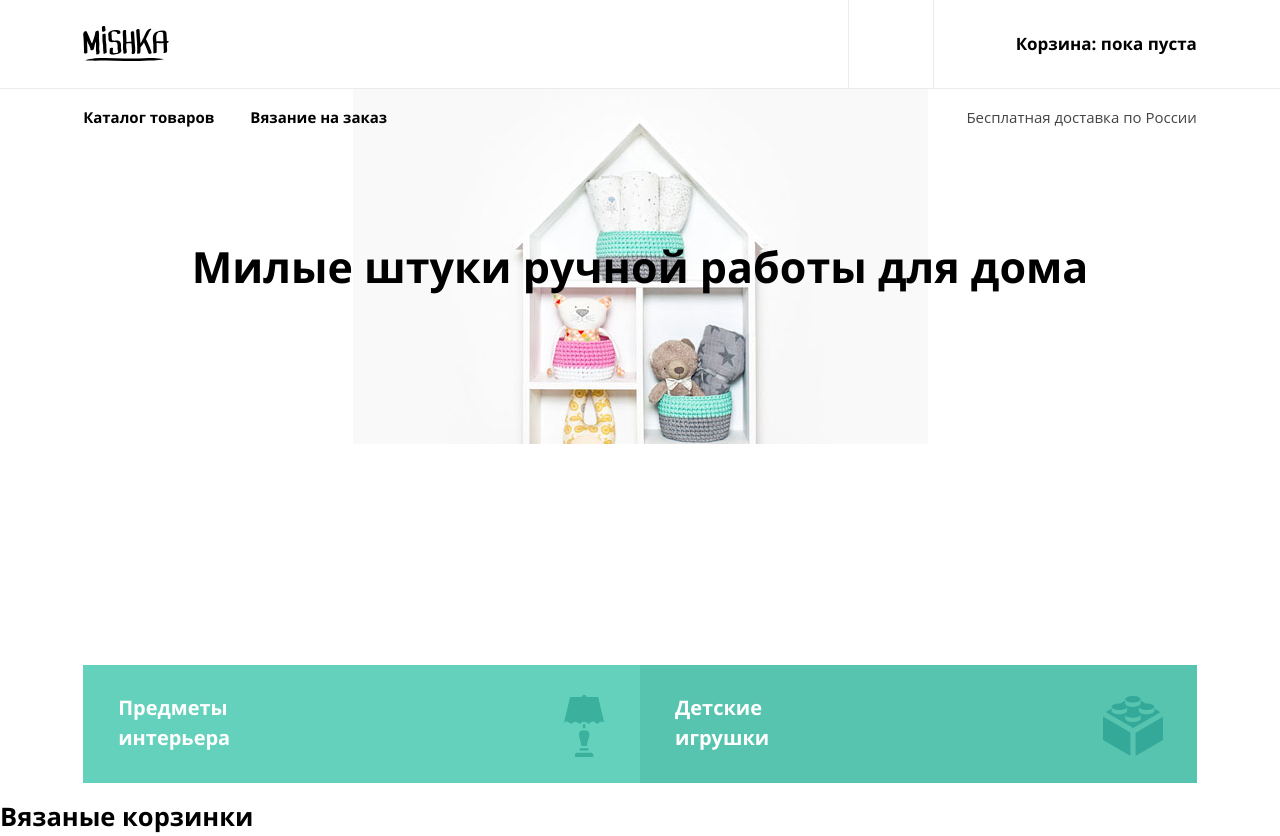
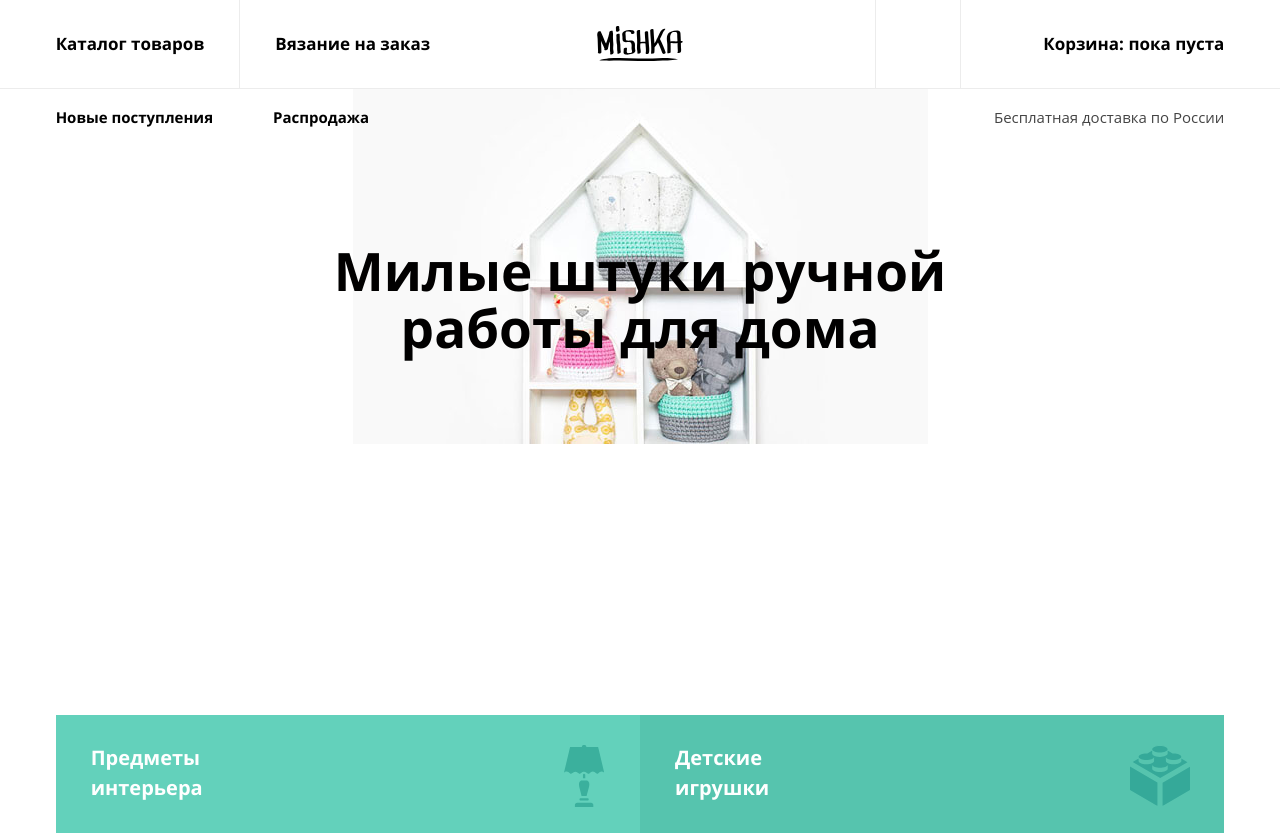
Before and after one commit to xdevelx/site, a website: page index.html in a window 1280 px wide. Shown: the top 836 px of the page. Drawn offline with nearby package versions, Linux system fonts and the light colour scheme; files that its build step writes are made by us from their sources; files whose address does not match are found by name.

Commit message:
Stylized main-header layout for desktop

```diff
--- a/index.html
+++ b/index.html
@@ -25,8 +25,8 @@
           <li class="main-nav__item"><a class="main-nav__link" href="order-form.html">Вязание на заказ</a></li>
         </ul>
         <ul class="main-nav__list  main-nav__list--info">
-          <li class="main-nav__item  main-nav__item--info"><a class="main-nav__link" href="#">Новые поступления</a></li>
-          <li class="main-nav__item  main-nav__item--info"><a class="main-nav__link" href="#">Распродажа</a></li>
+          <li class="main-nav__item"><a class="main-nav__link" href="#">Новые поступления</a></li>
+          <li class="main-nav__item"><a class="main-nav__link" href="#">Распродажа</a></li>
         </ul>
         <div class="main-nav__list  main-nav__list--user-block">
           <ul class="user-block">
--- a/sass/_goods-type.scss
+++ b/sass/_goods-type.scss
@@ -66,3 +66,9 @@
     }
   }
 }
+
+@media screen and (min-width: 1150px) {
+  .goods-type {
+    padding: 0 4.348%;
+  }
+}
--- a/sass/_main-header.scss
+++ b/sass/_main-header.scss
@@ -57,3 +57,31 @@
     line-height: 50px;
   }
 }
+
+@media screen and (min-width: 1150px) {
+  .main-header {
+    &--index .main-header__promo {
+      margin-top: -58px;
+      padding-top: 153px;
+      background-image: url("/img/hero-mobile@1x.jpg");
+      background-repeat: no-repeat;
+      background-position: center -18px;
+    }
+
+    &--index .main-header__title {
+      margin-bottom: 359px;
+    }
+  }
+
+  .main-header__promo {
+    border-top: 1px solid $main-header-border;
+    margin-top: -58px;
+    padding-top: 95px;
+    padding-bottom: 78px;
+  }
+
+  .main-header__title {
+    font-size: 53px;
+    line-height: 57px;
+  }
+}
--- a/sass/_main-nav.scss
+++ b/sass/_main-nav.scss
@@ -140,11 +140,11 @@
     }
 
     &--menu .main-nav__item {
-      margin-right: 36px;
+      padding-right: 35px;
     }
 
-    &--menu:last-child {
-      margin-right: 0;
+    &--menu .main-nav__item:last-child {
+      padding-right: 0;
     }
 
     &--menu .main-nav__link {
@@ -158,6 +158,11 @@
 
   .main-nav__btn {
     display: none;
+  }
+
+  .main-nav__item {
+    display: flex;
+    align-items: center;
   }
 
   .main-nav__link {
@@ -177,3 +182,73 @@
     order: 4;
   }
 }
+
+@media screen and (min-width: 1150px) {
+  .main-nav__logo {
+    flex: 1 0 auto;
+    justify-content: center;
+    order: 2;
+  }
+
+  .main-nav__container {
+    padding: 0 4.348%;
+  }
+
+  .main-nav__list {
+    &--menu {
+      flex: 1 0 39.13%;
+      order: 1;
+      font-size: 17px;
+    }
+
+    &--menu .main-nav__item {
+      padding-left: 35px;
+      border-right: 1px solid $main-nav-border;
+      font-size: 17px;
+    }
+
+    &--menu .main-nav__item:first-child {
+      padding-left: 0;
+    }
+
+    &--menu .main-nav__item:last-child {
+      border: none;
+    }
+
+    &--menu .main-nav__link {
+      font-size: 17px;
+    }
+
+    &--user-block {
+      flex: 1 0 39.13%;
+      order: 3;
+    }
+
+    &--info {
+      display: flex;
+      flex: 1 0 60%;
+      order: 4;
+    }
+
+    &--info .main-nav__item {
+      padding-right: 30px;
+      padding-left: 30px;
+    }
+
+    &--info .main-nav__item:first-child {
+      padding-left: 0;
+    }
+
+    &--info .main-nav__item:last-child {
+      padding-right: 0;
+    }
+
+    &--info .main-nav__link {
+      padding-left: 0;
+    }
+  }
+
+  .main-nav__delivery {
+    order: 5;
+  }
+}
```
